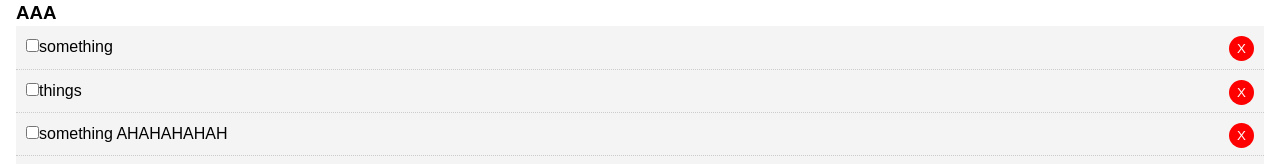
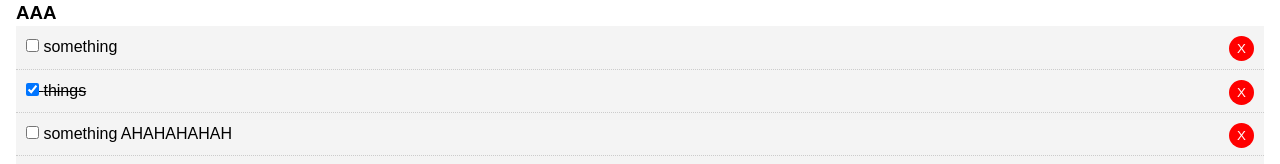
Before and after one commit to Phodi/react-todos, a React (Create React App) app: page / in a window 1280 px wide. Shown: the top 164 px of the page. Built offline with nearby package versions, Linux system fonts and the light colour scheme; the HTML template or start-up script is replaced by a standard one.

Commit message:
checkbox

```diff
--- a/src/App.jsx
+++ b/src/App.jsx
@@ -8,22 +8,22 @@ class App extends Component {
       {
         id: 1,
         title: 'something',
-        complete: false
+        completed: false
       },
       {
         id: 2,
         title: 'things',
-        complete: true
+        completed: true
       },
       {
         id: 3,
         title: 'something AHAHAHAHAH',
-        complete: false
+        completed: false
       },
       {
         id: 4,
         title: 'What',
-        complete: false
+        completed: false
       },
     ]
   }
--- a/src/components/TodoItem.jsx
+++ b/src/components/TodoItem.jsx
@@ -6,16 +6,19 @@ class TodoItem extends Component {
           background: '#f4f4f4',
           padding: '10px',
           borderBottom: '1px #ccc dotted',
-        //   textDecoration: this.props.todo.completed ? 'line-through':'none'
+          textDecoration: this.props.todo_item.completed ? 'line-through':'none'
         }
     }
+    checkCompleted = () => {
+        return this.props.todo_item.completed ? 'checked':'';
+    }
     render() {
-        const { id, title, completed} = this.props.todo_item
+        const { id, title} = this.props.todo_item
         return (
             <div style={this.getStyle()}>
                 <p>
-                    <input type="checkbox" />
-                    {title}
+                    <input type="checkbox" checked={this.checkCompleted()} />
+                    {' '}{title}
                     <button style={btnStyle}>X</button>
                 </p>
             </div>
```
